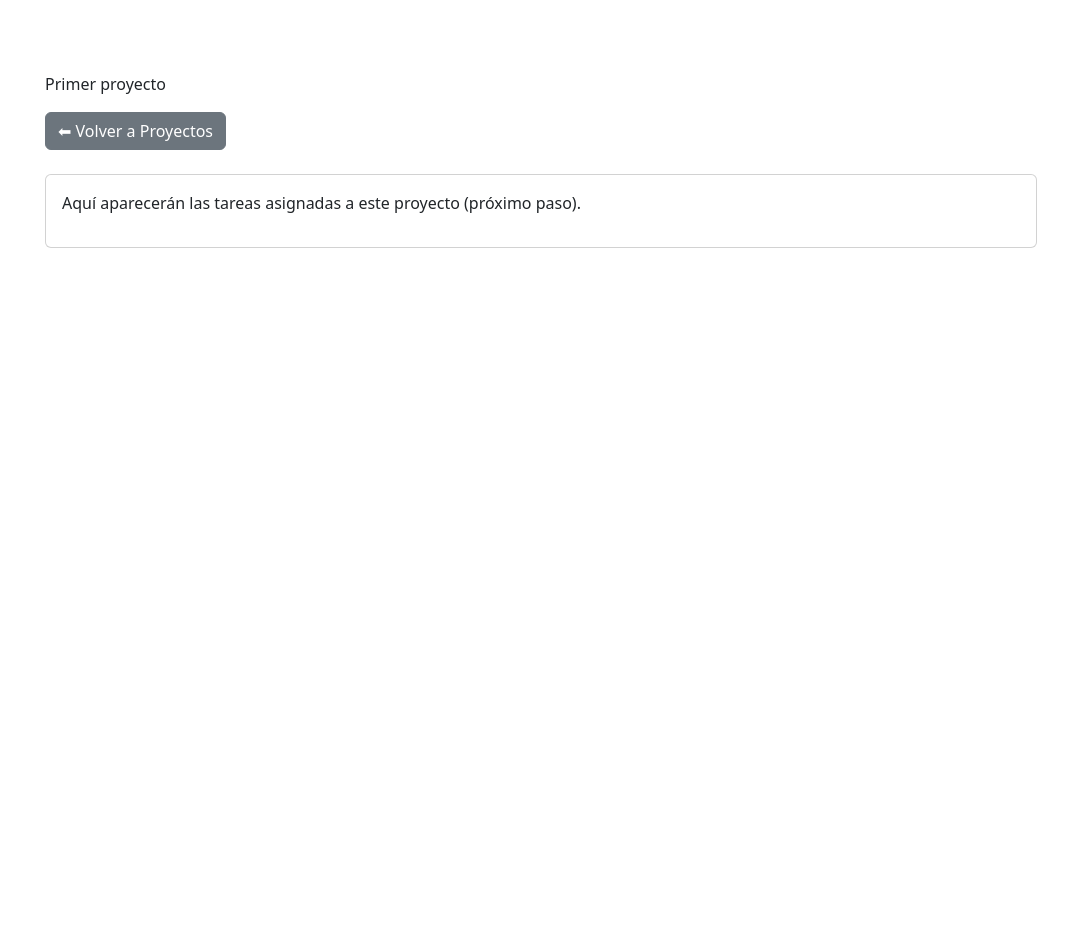
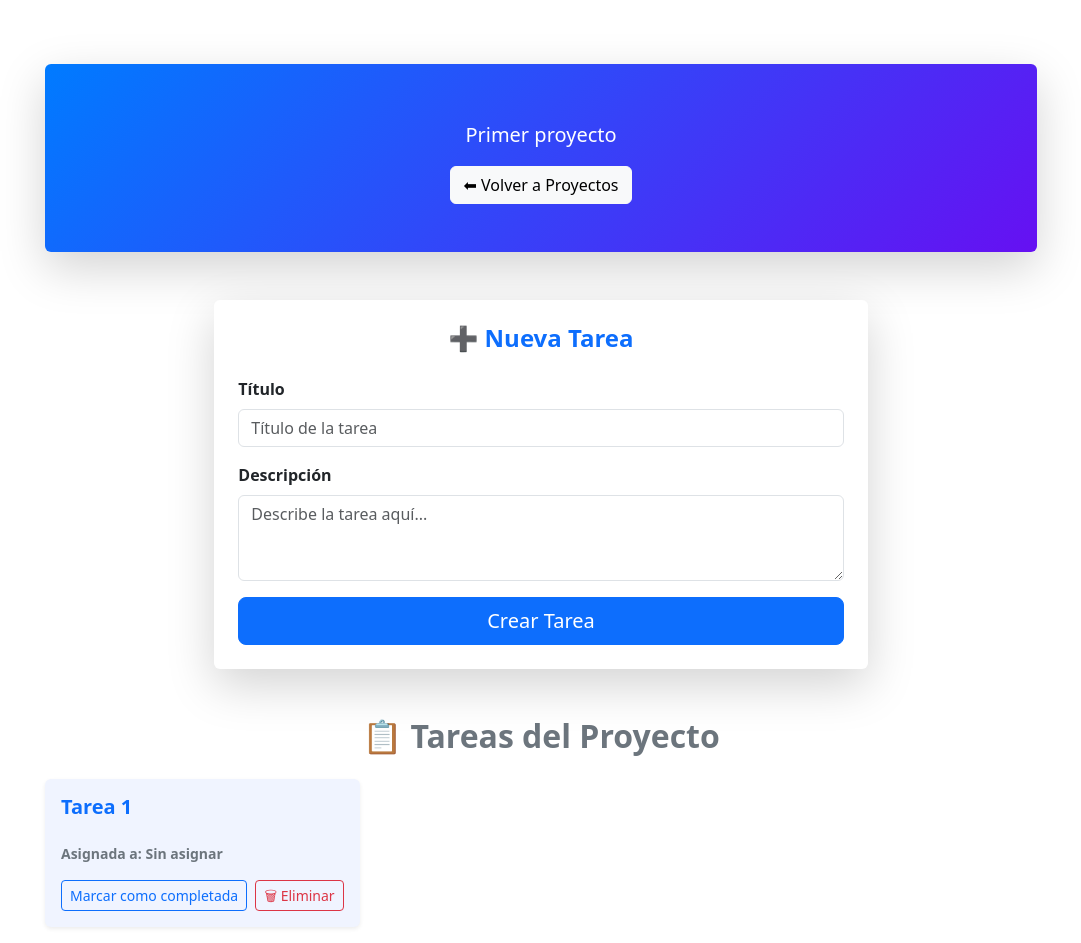
Before and after one commit to Alvaro1823/Proyecto-DSP, a Next.js app: page /proyectos/1 in a window 1280 px wide. Shown: the whole page, without its empty margins (99-1180 px from the left). Before the commit the page ends 848 px from the top, so only its background shows below. Built offline with nearby package versions, Linux system fonts and the light colour scheme; data requests are answered from the project's data file.

Commit message:
avance del proyecto
se agrego la funcionalidad de tareas de cada proyecto

```diff
--- a/app/proyectos/[id]/page.jsx
+++ b/app/proyectos/[id]/page.jsx
@@ -1,57 +1,230 @@
 'use client'
 import { useState, useEffect } from 'react'
-import { useParams, useRouter } from 'next/navigation'
-import { Container, Card, Button, Row, Col, Alert } from 'react-bootstrap'
-import Link from 'next/link'
+import { Container, Card, Button, Row, Col, Alert, Form, Modal } from 'react-bootstrap'
 
 export default function ProyectoDetallePage() {
-  const { id } = useParams()
+  const id = typeof window !== 'undefined' ? window.location.pathname.split('/').pop() : ''
+
   const [proyecto, setProyecto] = useState(null)
+  const [tasks, setTasks] = useState([])
   const [loading, setLoading] = useState(true)
   const [error, setError] = useState(null)
 
+  const [newTaskTitle, setNewTaskTitle] = useState('')
+  const [newTaskDescription, setNewTaskDescription] = useState('')
+  const [loadingNewTask, setLoadingNewTask] = useState(false)
+  const [newTaskError, setNewTaskError] = useState(null)
+  const [successMessage, setSuccessMessage] = useState(null)
+
+  const [showDeleteConfirm, setShowDeleteConfirm] = useState(false)
+  const [taskToDelete, setTaskToDelete] = useState(null)
+
   useEffect(() => {
-    fetchProyecto()
+    fetchProyectoYTareas()
   }, [id])
 
-  const fetchProyecto = async () => {
+  const fetchProyectoYTareas = async () => {
     try {
-      const res = await fetch(`http://localhost:3001/projects/${id}`)
-      if (!res.ok) throw new Error('Proyecto no encontrado')
-      const data = await res.json()
-      setProyecto(data)
+      setLoading(true)
+      const resProyecto = await fetch(`http://localhost:3001/projects/${id}`)
+      if (!resProyecto.ok) throw new Error('Proyecto no encontrado')
+      const dataProyecto = await resProyecto.json()
+      setProyecto(dataProyecto)
+
+      const resTasks = await fetch(`http://localhost:3001/tasks?projectId=${id}`)
+      if (!resTasks.ok) throw new Error('Error al obtener las tareas')
+      const dataTasks = await resTasks.json()
+      setTasks(dataTasks)
     } catch (err) {
-      setError(err.message || 'Error al obtener proyecto')
+      setError(err.message || 'Error al obtener datos del servidor.')
     } finally {
       setLoading(false)
     }
   }
 
-  if (loading) return <Container className="mt-5 text-center">Cargando proyecto...</Container>
+  const handleCreateTask = async (e) => {
+    e.preventDefault()
+    setLoadingNewTask(true)
+    setNewTaskError(null)
+    try {
+      const newTask = {
+        title: newTaskTitle,
+        description: newTaskDescription,
+        projectId: id,
+        completed: false,
+      }
+      const res = await fetch('http://localhost:3001/tasks', {
+        method: 'POST',
+        headers: { 'Content-Type': 'application/json' },
+        body: JSON.stringify(newTask),
+      })
+      if (!res.ok) throw new Error('Error al crear la tarea.')
+      const createdTask = await res.json()
+      setTasks([...tasks, createdTask])
+      setNewTaskTitle('')
+      setNewTaskDescription('')
+      setSuccessMessage('Tarea creada con éxito.')
+    } catch (err) {
+      setNewTaskError(err.message || 'Hubo un problema al crear la tarea.')
+    } finally {
+      setLoadingNewTask(false)
+    }
+  }
+
+  const handleDeleteTask = async () => {
+    try {
+      const res = await fetch(`http://localhost:3001/tasks/${taskToDelete}`, {
+        method: 'DELETE',
+      })
+      if (!res.ok) throw new Error('Error al eliminar la tarea.')
+      setTasks(tasks.filter(t => t.id !== taskToDelete))
+      setSuccessMessage('Tarea eliminada con éxito.')
+    } catch (err) {
+      setNewTaskError(err.message || 'Hubo un problema al eliminar la tarea.')
+    } finally {
+      setShowDeleteConfirm(false)
+      setTaskToDelete(null)
+    }
+  }
+
+  const handleToggleCompleted = async (taskId, currentStatus) => {
+    try {
+      const res = await fetch(`http://localhost:3001/tasks/${taskId}`, {
+        method: 'PATCH',
+        headers: { 'Content-Type': 'application/json' },
+        body: JSON.stringify({ completed: !currentStatus }),
+      })
+      if (!res.ok) throw new Error('Error al actualizar el estado de la tarea.')
+      setTasks(tasks.map(t => (t.id === taskId ? { ...t, completed: !currentStatus } : t)))
+      setSuccessMessage('Estado de la tarea actualizado con éxito.')
+    } catch (err) {
+      setNewTaskError(err.message || 'Hubo un problema al actualizar la tarea.')
+    }
+  }
+
+  if (loading) return <Container className="mt-5 text-center">Cargando proyecto y tareas...</Container>
   if (error) return <Container className="mt-5"><Alert variant="danger">{error}</Alert></Container>
 
   return (
     <Container className="my-5">
-      <Row className="mb-4">
-        <Col>
-          <h2>{proyecto.name}</h2>
-          <p>{proyecto.description}</p>
-          <Link href="/proyectos">
-            <Button variant="secondary">⬅ Volver a Proyectos</Button>
-          </Link>
-        </Col>
-      </Row>
+      {/* HERO PROYECTO */}
+      <Card className="mb-5 text-center shadow-lg border-0" style={{ background: 'linear-gradient(135deg,#007bff,#6610f2)', color: 'white' }}>
+        <Card.Body className="py-5">
+          <h1 className="fw-bold display-5">{proyecto.name}</h1>
+          <p className="lead">{proyecto.description}</p>
+          <Button variant="light" onClick={() => window.location.href = '/proyectos'}>⬅ Volver a Proyectos</Button>
+        </Card.Body>
+      </Card>
 
-      {/* Aquí luego podemos agregar la sección de Tareas del proyecto */}
-      <Row>
-        <Col>
-          <Card>
-            <Card.Body>
-              <p>Aquí aparecerán las tareas asignadas a este proyecto (próximo paso).</p>
+      {successMessage && <Alert variant="success" onClose={() => setSuccessMessage(null)} dismissible>{successMessage}</Alert>}
+      {newTaskError && <Alert variant="danger" onClose={() => setNewTaskError(null)} dismissible>{newTaskError}</Alert>}
+
+      {/* FORM NUEVA TAREA */}
+      <Row className="mb-5">
+        <Col md={{ span: 8, offset: 2 }}>
+          <Card className="shadow-lg border-0">
+            <Card.Body className="p-4">
+              <h4 className="text-center mb-4 text-primary fw-bold">➕ Nueva Tarea</h4>
+              <Form onSubmit={handleCreateTask}>
+                <Form.Group className="mb-3">
+                  <Form.Label className="fw-semibold">Título</Form.Label>
+                  <Form.Control
+                    type="text"
+                    value={newTaskTitle}
+                    onChange={(e) => setNewTaskTitle(e.target.value)}
+                    required
+                    placeholder="Título de la tarea"
+                  />
+                </Form.Group>
+                <Form.Group className="mb-3">
+                  <Form.Label className="fw-semibold">Descripción</Form.Label>
+                  <Form.Control
+                    as="textarea"
+                    rows={3}
+                    value={newTaskDescription}
+                    onChange={(e) => setNewTaskDescription(e.target.value)}
+                    required
+                    placeholder="Describe la tarea aquí..."
+                  />
+                </Form.Group>
+                <div className="d-grid">
+                  <Button type="submit" variant="primary" size="lg" disabled={loadingNewTask}>
+                    {loadingNewTask ? 'Creando...' : 'Crear Tarea'}
+                  </Button>
+                </div>
+              </Form>
             </Card.Body>
           </Card>
         </Col>
       </Row>
+
+      {/* LISTA DE TAREAS */}
+      <h2 className="text-center mb-4 fw-bold text-secondary">📋 Tareas del Proyecto</h2>
+      {tasks.length === 0 ? (
+        <Alert variant="info" className="text-center shadow-sm">No hay tareas para este proyecto. ¡Crea una!</Alert>
+      ) : (
+        <Row xs={1} md={2} lg={3} className="g-4">
+          {tasks.map((task) => (
+            <Col key={task.id}>
+              <Card
+                className="h-100 shadow-sm border-0"
+                style={{
+                  backgroundColor: task.completed ? '#e6f7e6' : '#f0f4ff',
+                  transition: 'transform 0.2s ease, box-shadow 0.2s ease',
+                }}
+                onMouseEnter={(e) => { e.currentTarget.style.transform = 'scale(1.02)'; e.currentTarget.style.boxShadow = '0 8px 20px rgba(0,0,0,0.1)' }}
+                onMouseLeave={(e) => { e.currentTarget.style.transform = 'scale(1)'; e.currentTarget.style.boxShadow = '' }}
+              >
+                <Card.Body className="d-flex flex-column">
+                  <Card.Title className={`mb-2 fw-bold ${task.completed ? 'text-success text-decoration-line-through' : 'text-primary'}`}>
+                    {task.title}
+                  </Card.Title>
+                  <Card.Text className="text-muted flex-grow-1">{task.description}</Card.Text>
+                  <small className="text-secondary fw-semibold">Asignada a: {task.assignedTo || 'Sin asignar'}</small>
+                  <div className="mt-auto d-flex justify-content-between align-items-center pt-3">
+                    <Button
+                      variant={task.completed ? 'success' : 'outline-primary'}
+                      size="sm"
+                      className="me-2"
+                      onClick={() => handleToggleCompleted(task.id, task.completed)}
+                    >
+                      {task.completed ? '✅ Completada' : 'Marcar como completada'}
+                    </Button>
+                    <Button
+                      variant="outline-danger"
+                      size="sm"
+                      onClick={() => {
+                        setTaskToDelete(task.id)
+                        setShowDeleteConfirm(true)
+                      }}
+                    >
+                      🗑 Eliminar
+                    </Button>
+                  </div>
+                </Card.Body>
+              </Card>
+            </Col>
+          ))}
+        </Row>
+      )}
+
+      {/* MODAL ELIMINACIÓN */}
+      <Modal show={showDeleteConfirm} onHide={() => setShowDeleteConfirm(false)} centered>
+        <Modal.Header closeButton>
+          <Modal.Title className="text-danger">⚠ Confirmar Eliminación</Modal.Title>
+        </Modal.Header>
+        <Modal.Body>
+          ¿Estás seguro de que deseas eliminar esta tarea? Esta acción es irreversible.
+        </Modal.Body>
+        <Modal.Footer>
+          <Button variant="secondary" onClick={() => setShowDeleteConfirm(false)}>
+            Cancelar
+          </Button>
+          <Button variant="danger" onClick={handleDeleteTask}>
+            Eliminar
+          </Button>
+        </Modal.Footer>
+      </Modal>
     </Container>
   )
 }
--- a/app/proyectos/page.jsx
+++ b/app/proyectos/page.jsx
@@ -234,8 +234,8 @@ export default function ProyectosPage() {
                       <Card.Text className="text-muted flex-grow-1">{p.description}</Card.Text>
                       <div className="mt-auto d-flex justify-content-between align-items-center">
                         <Link href={`/proyectos/${p.id}`} passHref>
-                          <Button variant="info" size="sm">Ver Tareas</Button>
-                        </Link>
+  <Button variant="info" size="sm">Ver Tareas</Button>
+</Link>
                         <div>
                           <Button variant="outline-secondary" size="sm" className="me-2" onClick={() => startEditing(p)}>
                             Editar
```
Also changed, not shown: public/api.json (+49 -0 lines).
